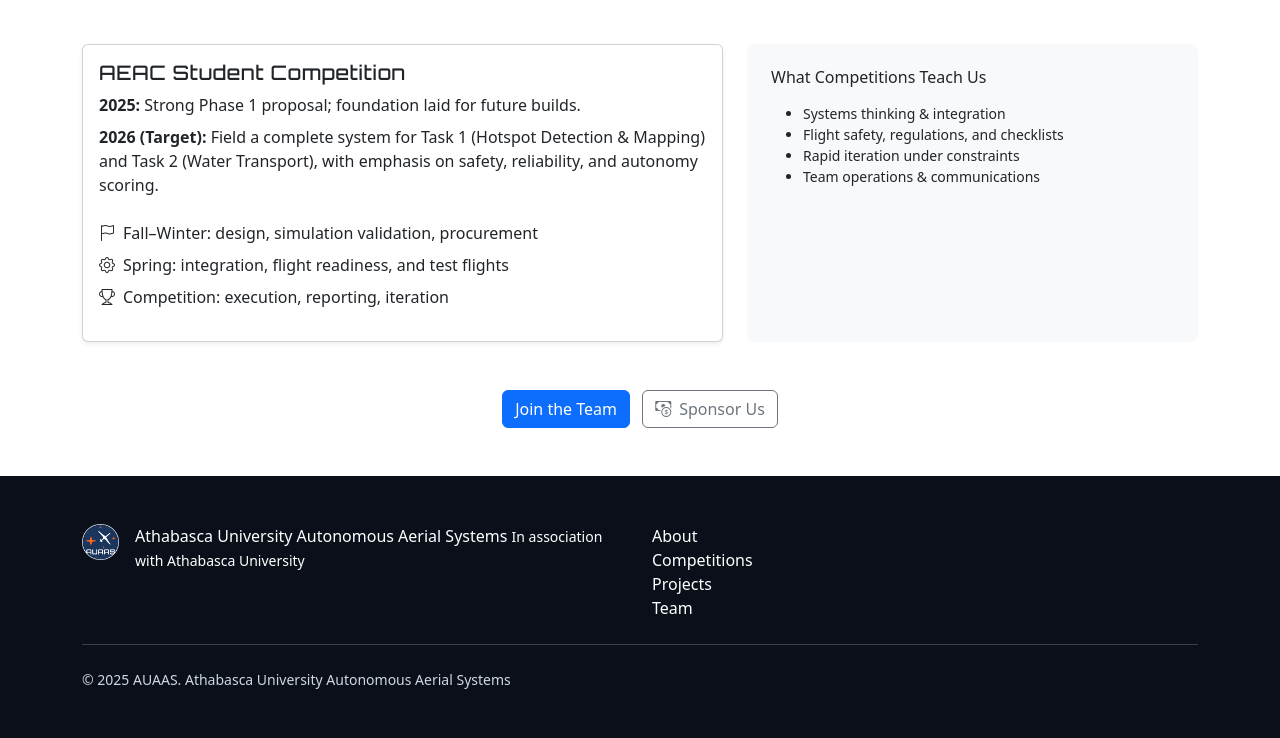
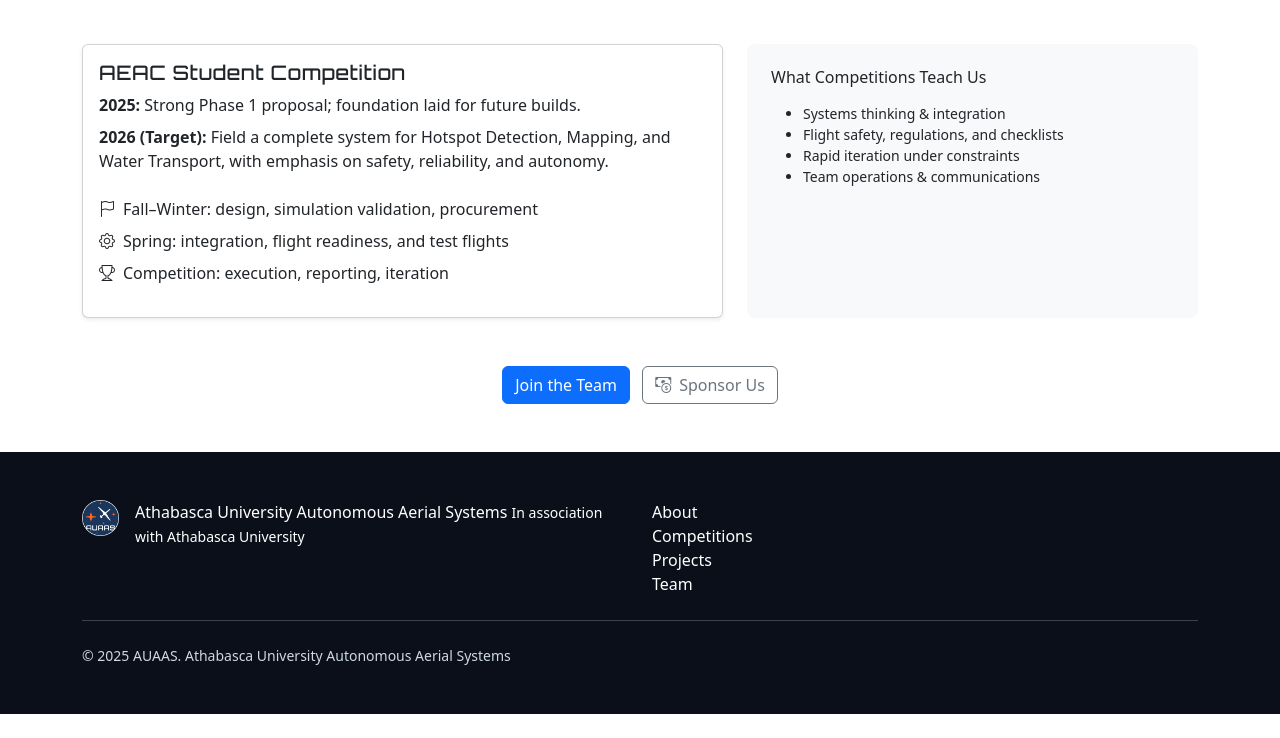
Before and after one commit to AUAAS/auaas.github.io, a Jekyll site: the page built from competitions/index.html, in a window 1280 px wide and 900 px high, scrolled down 562 px, cut to the strip 162-900 px from the top of the window. Built offline with Jekyll 4.4.1, drawn with Linux system fonts in a browser that asks for light colours; after the commit the page ends 1438 px from its top, so only the background shows below that.

Commit message:
Update index.html

```diff
--- a/competitions/index.html
+++ b/competitions/index.html
@@ -34,9 +34,8 @@
             future builds.
           </p>
           <p class="mb-4">
-            <strong>2026 (Target):</strong> Field a complete system for Task 1
-            (Hotspot Detection &amp; Mapping) and Task 2 (Water Transport), with
-            emphasis on safety, reliability, and autonomy scoring.
+            <strong>2026 (Target):</strong> Field a complete system for Hotspot Detection, Mapping, and Water Transport, with
+            emphasis on safety, reliability, and autonomy.
           </p>
           <ul class="list-unstyled">
             <li class="mb-2">
```
